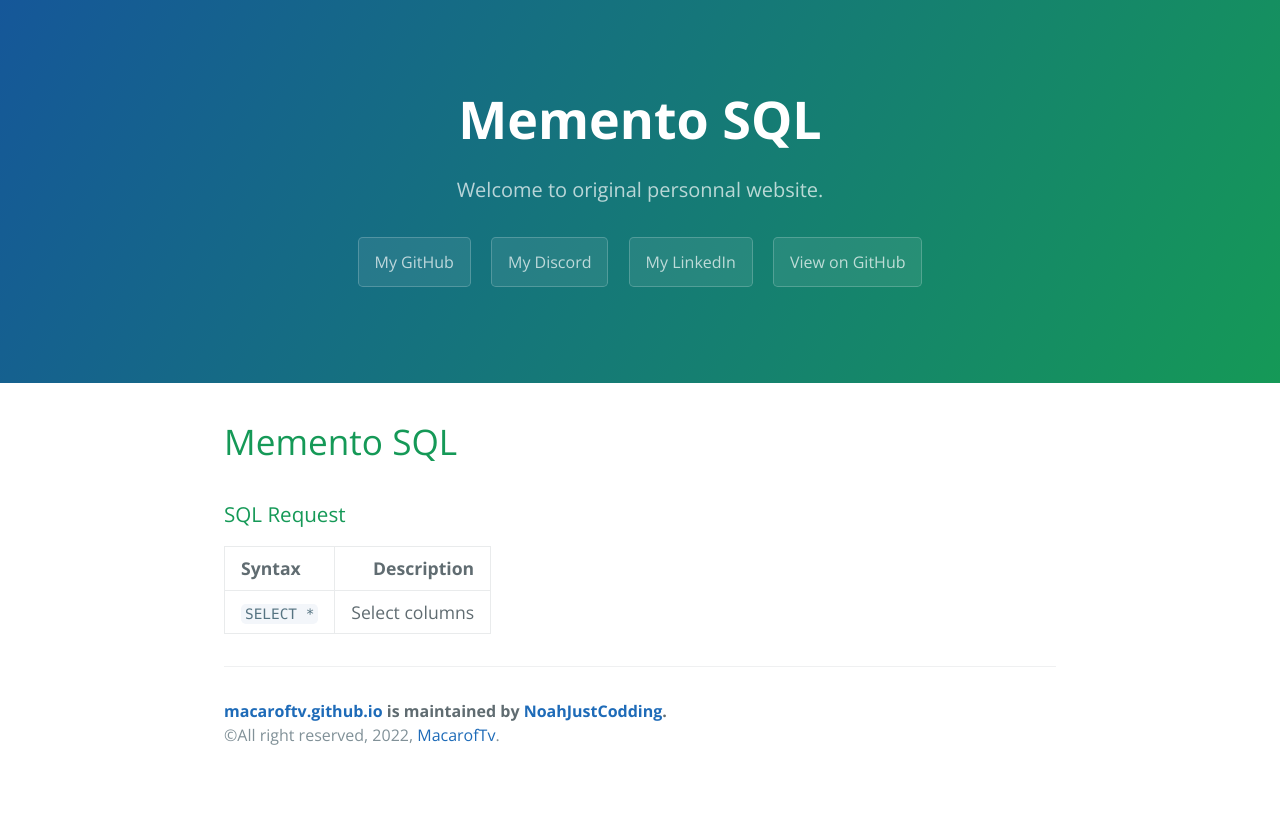
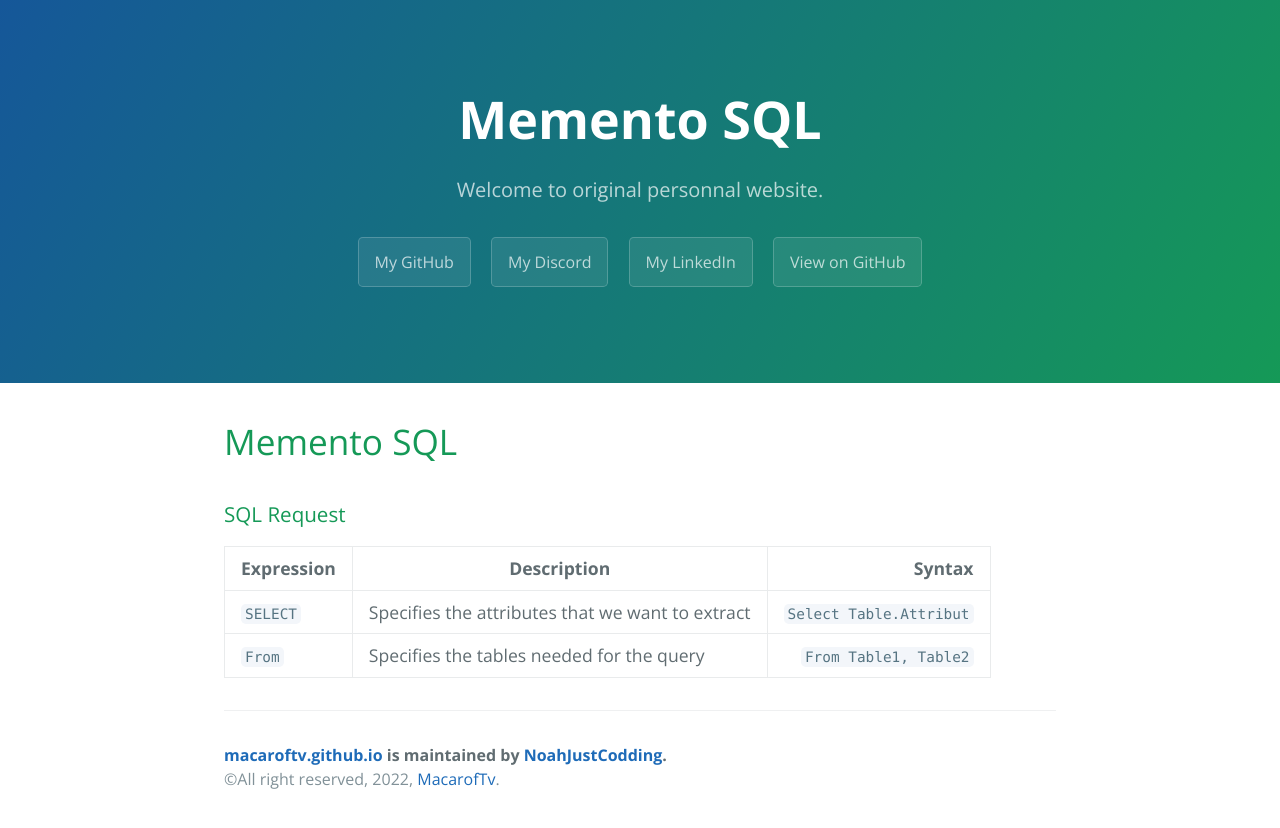
Before and after one commit to NoahJustCodding/macaroftv.github.io, a Jekyll site: the page built from pages/memento-sql.md, in a window 1280 px wide. Shown: the top 828 px of the page. Built offline with Jekyll 4.4.1, drawn with Linux system fonts in a browser that asks for light colours; our own code applies the rules of GitHub Pages for plain Markdown files.

Commit message:
Update memento-sql.md

```diff
--- a/pages/memento-sql.md
+++ b/pages/memento-sql.md
@@ -2,6 +2,7 @@
 
 ### SQL Request
 
-Syntax | Description
-:--- | ---:
-`SELECT *` | Select columns
+Expression | Description | Syntax
+:--- | --- | ---:
+`SELECT` | Specifies the attributes that we want to extract | `Select Table.Attribut`
+`From` | Specifies the tables needed for the query | `From Table1, Table2`
```
